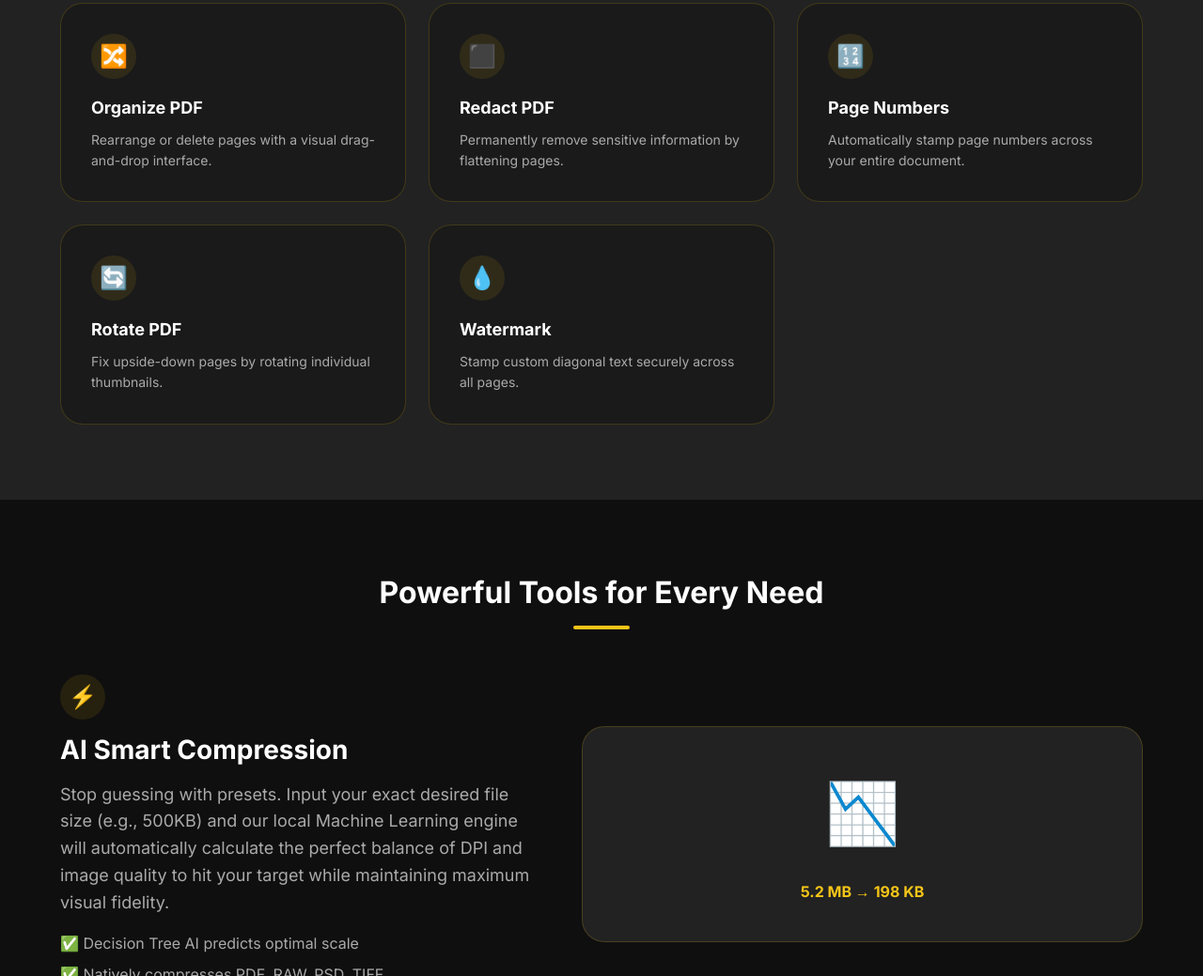
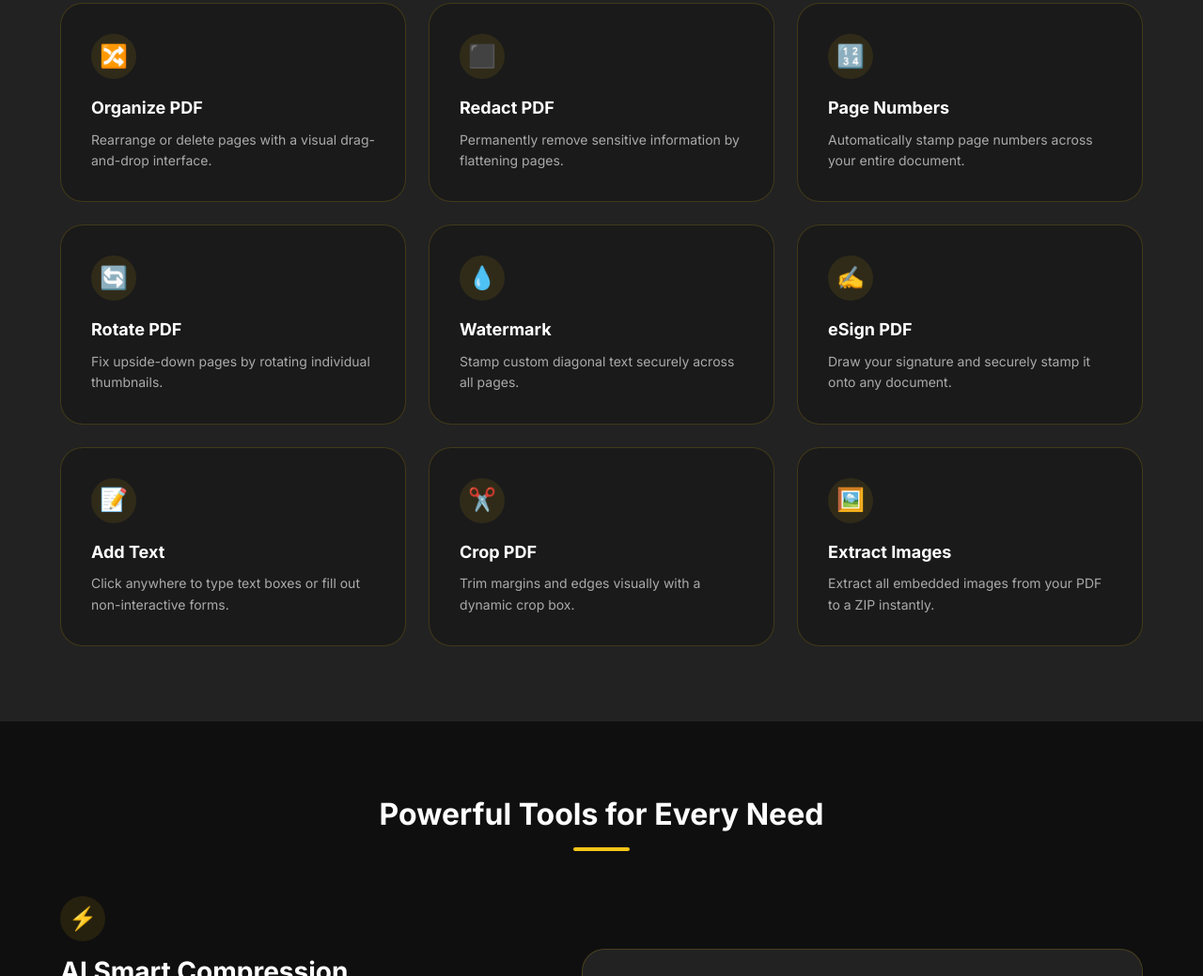
Before and after one commit to abhranilsingharoy-cloud/ZapPDF, a website: page index.html in a window 1280 px wide. Shown: the part 1897-2936 px from the top of the page at 94% size. Drawn offline with nearby package versions, Linux system fonts and the light colour scheme.

Commit message:
feat: Add new tools to The Ultimate ZapPDF Suite grid on homepage

```diff
--- a/index.html
+++ b/index.html
@@ -342,6 +342,31 @@
                     <h3>Watermark</h3>
                     <p>Stamp custom diagonal text securely across all pages.</p>
                 </a>
+
+                <!-- Sign -->
+                <a href="tools/sign.html" class="feature-card" style="text-decoration: none; color: inherit;">
+                    <div class="feature-icon-wrapper">✍️</div>
+                    <h3>eSign PDF</h3>
+                    <p>Draw your signature and securely stamp it onto any document.</p>
+                </a>
+                <!-- Edit -->
+                <a href="tools/edit.html" class="feature-card" style="text-decoration: none; color: inherit;">
+                    <div class="feature-icon-wrapper">📝</div>
+                    <h3>Add Text</h3>
+                    <p>Click anywhere to type text boxes or fill out non-interactive forms.</p>
+                </a>
+                <!-- Crop -->
+                <a href="tools/crop.html" class="feature-card" style="text-decoration: none; color: inherit;">
+                    <div class="feature-icon-wrapper">✂️</div>
+                    <h3>Crop PDF</h3>
+                    <p>Trim margins and edges visually with a dynamic crop box.</p>
+                </a>
+                <!-- Extract -->
+                <a href="tools/extract.html" class="feature-card" style="text-decoration: none; color: inherit;">
+                    <div class="feature-icon-wrapper">🖼️</div>
+                    <h3>Extract Images</h3>
+                    <p>Extract all embedded images from your PDF to a ZIP instantly.</p>
+                </a>
             </div>
         </div>
     </section>
```
